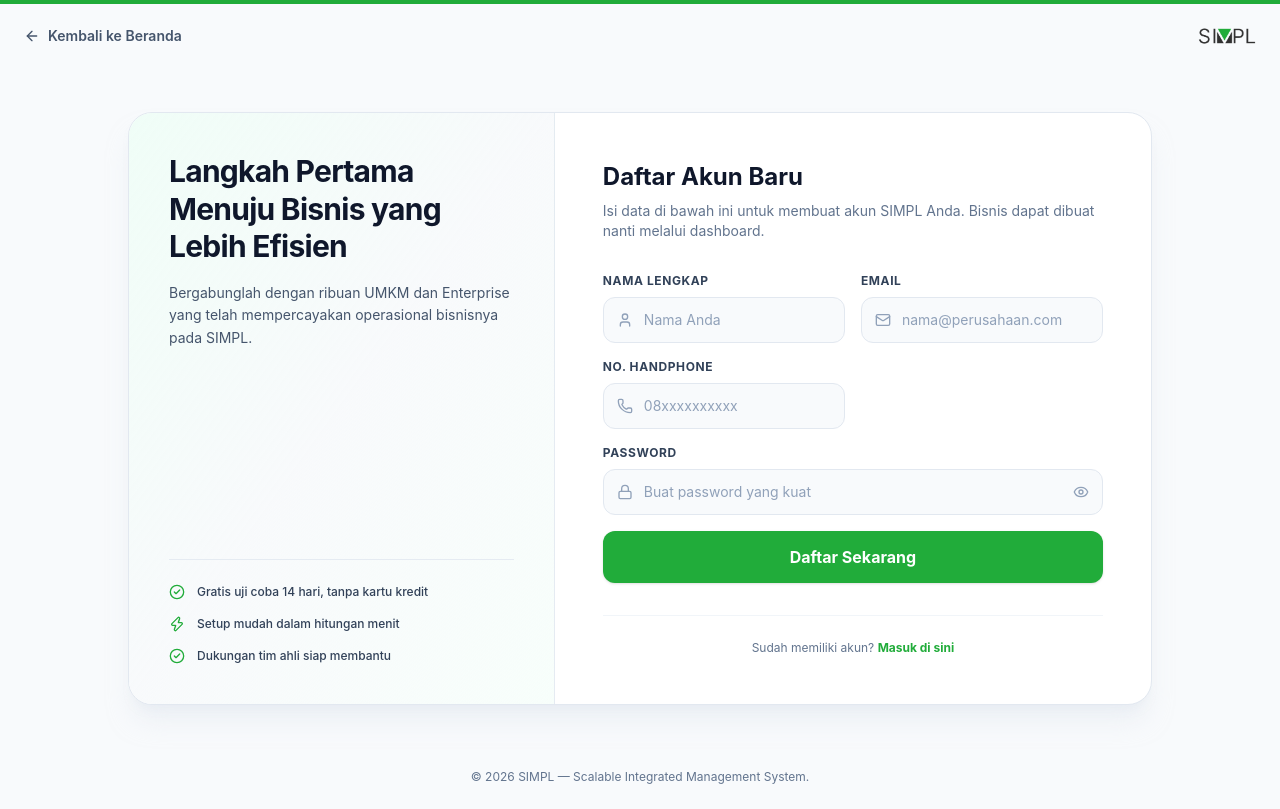
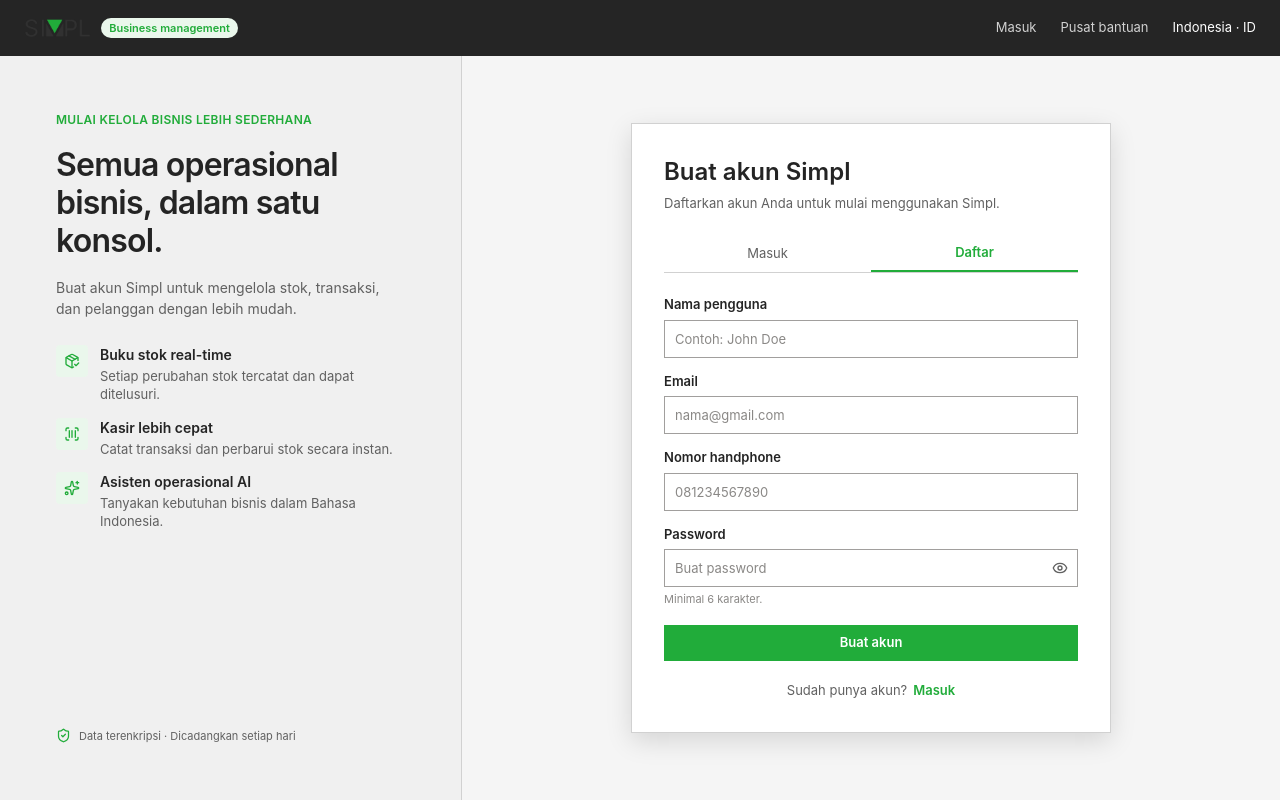
Before and after one commit to reihanboo/simpl, a React (Vite) app in the folder frontend/: page /auth/register in a window 1280 px wide. Built offline with nearby package versions, Linux system fonts and the light colour scheme.

Commit message:
fix: redesign the register page

```diff
--- a/frontend/src/pages/auth/register.tsx
+++ b/frontend/src/pages/auth/register.tsx
@@ -1,7 +1,14 @@
 import { useState } from 'react';
 import { motion } from 'framer-motion';
 import { Link, useNavigate } from 'react-router-dom';
-import { User, Lock, Eye, EyeOff, ArrowLeft, CheckCircle2, Zap, Mail, Phone } from 'lucide-react';
+import {
+  Eye,
+  EyeOff,
+  PackageCheck,
+  ScanBarcode,
+  ShieldCheck,
+  Sparkles,
+} from 'lucide-react';
 import { isValidIndonesianMobilePhone } from '../../utils/phone';
 
 export default function RegisterPage() {
@@ -14,8 +21,6 @@ export default function RegisterPage() {
   const [isLoading, setIsLoading] = useState(false);
   const [errorMessage, setErrorMessage] = useState('');
 
-  // (Removed inline OTP states, now using dedicated verify-otp page)
-
   const handleSubmit = async (e: React.FormEvent) => {
     e.preventDefault();
     setErrorMessage('');
@@ -24,8 +29,16 @@ export default function RegisterPage() {
       setErrorMessage('Silakan lengkapi semua field yang wajib diisi.');
       return;
     }
+
+    if (password.length < 6) {
+      setErrorMessage('Password harus terdiri dari minimal 6 karakter.');
+      return;
+    }
+
     if (!isValidIndonesianMobilePhone(phone)) {
-      setErrorMessage('Masukkan nomor handphone Indonesia yang valid, misalnya 081234567890 atau +6281234567890.');
+      setErrorMessage(
+        'Masukkan nomor handphone Indonesia yang valid, misalnya 081234567890 atau +6281234567890.',
+      );
       return;
     }
 
@@ -37,12 +50,11 @@ export default function RegisterPage() {
         headers: {
           'Content-Type': 'application/json',
         },
-        // Match the backend RegisterInput struct
         body: JSON.stringify({
           username: name,
           email,
           phone,
-          password
+          password,
         }),
       });
 
@@ -52,214 +64,216 @@ export default function RegisterPage() {
         throw new Error(data.error || 'Pendaftaran gagal. Silakan coba lagi.');
       }
 
-      // Move to separate OTP step
       navigate(`/auth/verify-otp?email=${encodeURIComponent(email)}`);
-      setErrorMessage('');
-    } catch (err: any) {
-      setErrorMessage(err.message || 'Terjadi kesalahan jaringan.');
+    } catch (err: unknown) {
+      setErrorMessage(err instanceof Error ? err.message : 'Terjadi kesalahan jaringan.');
     } finally {
       setIsLoading(false);
     }
   };
 
   return (
-    <div className="min-h-screen bg-slate-50 flex flex-col justify-between relative overflow-hidden font-sans text-slate-900">
-      {/* Background Decorative Accent Elements */}
-      <div className="absolute top-0 left-0 w-full h-1 bg-[#21AC3A]" />
-      <div className="absolute top-12 left-10 w-96 h-96 bg-[#21AC3A]/5 rounded-full blur-3xl -z-10 pointer-events-none" />
-      <div className="absolute bottom-10 right-10 w-96 h-96 bg-slate-200/50 rounded-full blur-3xl -z-10 pointer-events-none" />
-
-      {/* Top Header Navigation */}
-      <header className="p-6 max-w-7xl w-full mx-auto flex justify-between items-center">
-        <Link
-          to="/"
-          className="inline-flex items-center gap-2 text-sm font-semibold text-slate-600 hover:text-[#21AC3A] transition-colors cursor-pointer"
-        >
-          <ArrowLeft className="w-4 h-4" />
-          <span>Kembali ke Beranda</span>
+    <div className="flex min-h-screen flex-col bg-[#F5F5F5] font-sans text-[#242424]">
+      <header className="flex h-14 shrink-0 items-center justify-between bg-[#252525] px-6 text-white">
+        <Link to="/" className="flex items-center gap-2.5" aria-label="Simpl beranda">
+          <img src="/simpl-logo-dark.png" alt="Simpl" className="h-7 w-auto object-contain" />
+          <span className="rounded-full bg-[#EAF7EC] px-2 py-0.5 text-[11px] font-semibold text-[#21AC3A]">
+            Business management
+          </span>
         </Link>
-        <div className="flex items-center gap-2">
-          <img src="/simpl-logo-dark.png" alt="SIMPL Logo" className="h-6 object-contain" />
-        </div>
+        <nav className="flex items-center gap-4 text-xs text-[#D1D1D1] sm:gap-6 sm:text-[13px]">
+          <Link to="/auth/login" className="transition-colors hover:text-white">
+            Masuk
+          </Link>
+          <span className="hidden sm:inline">Pusat bantuan</span>
+          <span className="text-white">Indonesia · ID</span>
+        </nav>
       </header>
 
-      {/* Main Register Card Section */}
-      <main className="flex-1 flex items-center justify-center p-6 my-4">
-        <div className="w-full max-w-5xl grid md:grid-cols-12 bg-white rounded-3xl border border-slate-200 shadow-xl shadow-slate-200/50 overflow-hidden">
-          {/* Left Column: Brand Highlight & Features (hidden on mobile, visible on tablet/desktop) */}
-          <div className="hidden md:flex md:col-span-5 bg-gradient-to-br from-emerald-50/80 via-slate-50 to-emerald-50/40 p-8 lg:p-10 text-slate-800 flex-col justify-between relative border-r border-slate-200/80">
+      <main className="flex flex-1 items-stretch">
+        <aside className="hidden w-[36.1%] shrink-0 flex-col justify-between border-r border-[#D1D1D1] bg-[#F0F0F0] p-10 lg:flex xl:p-14">
+          <div className="flex flex-col gap-4.5">
+            <p className="text-xs font-semibold uppercase tracking-wide text-[#21AC3A]">
+              Mulai kelola bisnis lebih sederhana
+            </p>
+            <h1 className="max-w-md text-[32px] font-semibold leading-[1.18] tracking-tight text-[#242424]">
+              Semua operasional bisnis, dalam satu konsol.
+            </h1>
+            <p className="max-w-md text-sm leading-normal text-[#616161]">
+              Buat akun Simpl untuk mengelola stok, transaksi, dan pelanggan dengan lebih mudah.
+            </p>
+
+            <div className="mt-2 flex flex-col gap-3.5">
+              <div className="flex items-start gap-3">
+                <span className="flex h-8 w-8 shrink-0 items-center justify-center rounded bg-[#EAF7EC] text-[#21AC3A]">
+                  <PackageCheck className="h-4 w-4" />
+                </span>
                 <div>
-              <h2 className="text-2xl lg:text-3xl font-bold tracking-tight mb-4 leading-tight text-slate-900">
-                Langkah Pertama Menuju Bisnis yang Lebih Efisien
-              </h2>
-              <p className="text-slate-600 text-sm leading-relaxed mb-8">
-                Bergabunglah dengan ribuan UMKM dan Enterprise yang telah mempercayakan operasional bisnisnya pada SIMPL.
+                  <p className="text-sm font-semibold">Buku stok real-time</p>
+                  <p className="mt-0.5 text-[13px] leading-[1.4] text-[#616161]">
+                    Setiap perubahan stok tercatat dan dapat ditelusuri.
                   </p>
                 </div>
-
-            <div className="space-y-4 border-t border-slate-200/80 pt-6">
-              <div className="flex items-center gap-3 text-xs text-slate-700 font-medium">
-                <CheckCircle2 className="w-4 h-4 text-[#21AC3A] shrink-0" />
-                <span>Gratis uji coba 14 hari, tanpa kartu kredit</span>
               </div>
-              <div className="flex items-center gap-3 text-xs text-slate-700 font-medium">
-                <Zap className="w-4 h-4 text-[#21AC3A] shrink-0" />
-                <span>Setup mudah dalam hitungan menit</span>
+              <div className="flex items-start gap-3">
+                <span className="flex h-8 w-8 shrink-0 items-center justify-center rounded bg-[#EAF7EC] text-[#21AC3A]">
+                  <ScanBarcode className="h-4 w-4" />
+                </span>
+                <div>
+                  <p className="text-sm font-semibold">Kasir lebih cepat</p>
+                  <p className="mt-0.5 text-[13px] leading-[1.4] text-[#616161]">
+                    Catat transaksi dan perbarui stok secara instan.
+                  </p>
                 </div>
-              <div className="flex items-center gap-3 text-xs text-slate-700 font-medium">
-                <CheckCircle2 className="w-4 h-4 text-[#21AC3A] shrink-0" />
-                <span>Dukungan tim ahli siap membantu</span>
+              </div>
+              <div className="flex items-start gap-3">
+                <span className="flex h-8 w-8 shrink-0 items-center justify-center rounded bg-[#EAF7EC] text-[#21AC3A]">
+                  <Sparkles className="h-4 w-4" />
+                </span>
+                <div>
+                  <p className="text-sm font-semibold">Asisten operasional AI</p>
+                  <p className="mt-0.5 text-[13px] leading-[1.4] text-[#616161]">
+                    Tanyakan kebutuhan bisnis dalam Bahasa Indonesia.
+                  </p>
+                </div>
               </div>
             </div>
           </div>
 
-          {/* Right Column: Dynamic Form (Registration or OTP) */}
-          <div className="col-span-12 md:col-span-7 p-6 sm:p-8 lg:p-12 flex flex-col justify-center">
-              {/* --- REGISTRATION STEP --- */}
-              <motion.div
-                initial={{ opacity: 0, x: -20 }}
-                animate={{ opacity: 1, x: 0 }}
-                className="w-full"
-              >
-                <div className="mb-8">
-                  <h1 className="text-2xl font-bold text-slate-900 mb-2">Daftar Akun Baru</h1>
-                  <p className="text-slate-500 text-sm">
-                    Isi data di bawah ini untuk membuat akun SIMPL Anda. Bisnis dapat dibuat nanti melalui dashboard.
+          <div className="flex items-center gap-2 text-[11px] text-[#616161]">
+            <ShieldCheck className="h-3.75 w-3.75 text-[#21AC3A]" />
+            <span>Data terenkripsi · Dicadangkan setiap hari</span>
+          </div>
+        </aside>
+
+        <section className="flex flex-1 items-center justify-center px-4 py-8 sm:px-8 lg:px-12">
+          <div className="w-full max-w-120 border border-[#D1D1D1] bg-white p-6 shadow-[0_8px_24px_rgba(0,0,0,0.13)] sm:p-8">
+            <div className="mb-5.5">
+              <h2 className="text-2xl font-semibold text-[#242424]">Buat akun Simpl</h2>
+              <p className="mt-1.5 text-[13px] text-[#616161]">
+                Daftarkan akun Anda untuk mulai menggunakan Simpl.
               </p>
             </div>
 
+            <div className="mb-5.5 flex h-9.5 border-b border-[#D1D1D1] text-[13px]">
+              <Link
+                to="/auth/login"
+                className="flex flex-1 items-center justify-center text-[#616161] transition-colors hover:text-[#242424]"
+              >
+                Masuk
+              </Link>
+              <span className="flex flex-1 items-center justify-center border-b-2 border-[#21AC3A] font-semibold text-[#21AC3A]">
+                Daftar
+              </span>
+            </div>
+
             {errorMessage && (
-                  <div className="mb-6 p-4 rounded-xl bg-red-50 border border-red-200 text-red-700 text-xs font-semibold">
+              <motion.div
+                initial={{ opacity: 0, y: -8 }}
+                animate={{ opacity: 1, y: 0 }}
+                role="alert"
+                className="mb-4 border border-red-200 bg-red-50 p-3 text-xs font-medium text-red-700"
+              >
                 {errorMessage}
-                  </div>
+              </motion.div>
             )}
 
-                <form onSubmit={handleSubmit} className="space-y-4">
-                  <div className="grid grid-cols-1 sm:grid-cols-2 gap-4">
-                    {/* Name Input */}
-                    <div>
-                      <label className="block text-xs font-bold uppercase tracking-wider text-slate-700 mb-2">
-                        Nama Lengkap
+            <form onSubmit={handleSubmit} className="flex flex-col gap-3.5">
+              <div className="flex flex-col gap-1.25">
+                <label htmlFor="name" className="text-[13px] font-semibold text-[#242424]">
+                  Nama pengguna
                 </label>
-                      <div className="relative">
-                        <div className="absolute inset-y-0 left-0 pl-3.5 flex items-center pointer-events-none text-slate-400">
-                          <User className="w-4 h-4" />
-                        </div>
                 <input
+                  id="name"
                   type="text"
+                  autoComplete="username"
+                  required
                   value={name}
                   onChange={(e) => setName(e.target.value)}
-                          placeholder="Nama Anda"
-                          className="w-full pl-10 pr-4 py-3 bg-slate-50 border border-slate-200 rounded-xl text-sm text-slate-900 placeholder-slate-400 focus:bg-white focus:outline-none focus:border-[#21AC3A] focus:ring-1 focus:ring-[#21AC3A] transition-all"
+                  placeholder="Contoh: John Doe"
+                  className="h-9.5 w-full border border-[#A19F9D] bg-white px-2.5 text-[13px] text-[#242424] outline-none transition-colors placeholder:text-[#8A8886] focus:border-[#21AC3A] focus:ring-1 focus:ring-[#21AC3A]"
                 />
               </div>
+
+              <div className="flex flex-col gap-1.25">
+                <label htmlFor="email" className="text-[13px] font-semibold text-[#242424]">
+                  Email
+                </label>
+                <input
+                  id="email"
+                  type="email"
+                  autoComplete="email"
+                  required
+                  value={email}
+                  onChange={(e) => setEmail(e.target.value)}
+                  placeholder="nama@gmail.com"
+                  className="h-9.5 w-full border border-[#A19F9D] bg-white px-2.5 text-[13px] text-[#242424] outline-none transition-colors placeholder:text-[#8A8886] focus:border-[#21AC3A] focus:ring-1 focus:ring-[#21AC3A]"
+                />
               </div>
 
-                    {/* Email Input */}
-                    <div>
-                      <label className="block text-xs font-bold uppercase tracking-wider text-slate-700 mb-2">
-                        Email
+              <div className="flex flex-col gap-1.25">
+                <label htmlFor="phone" className="text-[13px] font-semibold text-[#242424]">
+                  Nomor handphone
                 </label>
-                      <div className="relative">
-                        <div className="absolute inset-y-0 left-0 pl-3.5 flex items-center pointer-events-none text-slate-400">
-                          <Mail className="w-4 h-4" />
-                        </div>
                 <input
-                          type="email"
-                          value={email}
-                          onChange={(e) => setEmail(e.target.value)}
-                          placeholder="nama@perusahaan.com"
-                          className="w-full pl-10 pr-4 py-3 bg-slate-50 border border-slate-200 rounded-xl text-sm text-slate-900 placeholder-slate-400 focus:bg-white focus:outline-none focus:border-[#21AC3A] focus:ring-1 focus:ring-[#21AC3A] transition-all"
+                  id="phone"
+                  type="tel"
+                  inputMode="tel"
+                  autoComplete="tel"
+                  required
+                  value={phone}
+                  onChange={(e) => setPhone(e.target.value)}
+                  placeholder="081234567890"
+                  className="h-9.5 w-full border border-[#A19F9D] bg-white px-2.5 text-[13px] text-[#242424] outline-none transition-colors placeholder:text-[#8A8886] focus:border-[#21AC3A] focus:ring-1 focus:ring-[#21AC3A]"
                 />
               </div>
-                    </div>
-                  </div>
 
-                  <div className="grid grid-cols-1 sm:grid-cols-2 gap-4">
-                    {/* Phone Input */}
-                    <div>
-                      <label className="block text-xs font-bold uppercase tracking-wider text-slate-700 mb-2">
-                        No. Handphone
-                      </label>
-                      <div className="relative">
-                        <div className="absolute inset-y-0 left-0 pl-3.5 flex items-center pointer-events-none text-slate-400">
-                          <Phone className="w-4 h-4" />
-                        </div>
-                        <input
-                          type="tel"
-                          required
-                          inputMode="tel"
-                          value={phone}
-                          onChange={(e) => setPhone(e.target.value)}
-                          placeholder="08xxxxxxxxxx"
-                          className="w-full pl-10 pr-4 py-3 bg-slate-50 border border-slate-200 rounded-xl text-sm text-slate-900 placeholder-slate-400 focus:bg-white focus:outline-none focus:border-[#21AC3A] focus:ring-1 focus:ring-[#21AC3A] transition-all"
-                        />
-                      </div>
-                    </div>
-                  </div>
-
-                  {/* Password Input */}
-              <div>
-                <label className="block text-xs font-bold uppercase tracking-wider text-slate-700 mb-2">
+              <div className="flex flex-col gap-1.25">
+                <label htmlFor="password" className="text-[13px] font-semibold text-[#242424]">
                   Password
                 </label>
                 <div className="relative">
-                  <div className="absolute inset-y-0 left-0 pl-3.5 flex items-center pointer-events-none text-slate-400">
-                    <Lock className="w-4 h-4" />
-                  </div>
                   <input
+                    id="password"
                     type={showPassword ? 'text' : 'password'}
+                    autoComplete="new-password"
+                    minLength={6}
+                    required
                     value={password}
                     onChange={(e) => setPassword(e.target.value)}
-                    placeholder="Buat password yang kuat"
-                    className="w-full pl-10 pr-11 py-3 bg-slate-50 border border-slate-200 rounded-xl text-sm text-slate-900 placeholder-slate-400 focus:bg-white focus:outline-none focus:border-[#21AC3A] focus:ring-1 focus:ring-[#21AC3A] transition-all"
+                    placeholder="Buat password"
+                    className="h-9.5 w-full border border-[#A19F9D] bg-white px-2.5 pr-10 text-[13px] text-[#242424] outline-none transition-colors placeholder:text-[#8A8886] focus:border-[#21AC3A] focus:ring-1 focus:ring-[#21AC3A]"
                   />
                   <button
                     type="button"
                     onClick={() => setShowPassword(!showPassword)}
-                    className="absolute inset-y-0 right-0 pr-3.5 flex items-center text-slate-400 hover:text-slate-600 cursor-pointer"
+                    aria-label={showPassword ? 'Sembunyikan password' : 'Tampilkan password'}
+                    className="absolute inset-y-0 right-0 flex items-center px-2.5 text-[#616161] hover:text-[#242424]"
                   >
-                    {showPassword ? <EyeOff className="w-4 h-4" /> : <Eye className="w-4 h-4" />}
+                    {showPassword ? <EyeOff className="h-4 w-4" /> : <Eye className="h-4 w-4" />}
                   </button>
                 </div>
+                <p className="text-[11px] leading-[1.35] text-[#8A8886]">Minimal 6 karakter.</p>
               </div>
 
-              {/* Submit Button */}
               <button
                 type="submit"
                 disabled={isLoading}
-                className="w-full py-3.5 px-4 mt-2 rounded-xl font-bold text-white bg-[#21AC3A] hover:bg-[#1d9732] active:scale-[0.99] transition-all duration-200 cursor-pointer shadow-sm flex items-center justify-center gap-2 disabled:opacity-70 disabled:cursor-not-allowed"
+                className="mt-1 flex h-9 w-full items-center justify-center border border-[#21AC3A] bg-[#21AC3A] px-3 text-[13px] font-semibold text-white transition-colors hover:bg-[#1d9732] disabled:cursor-not-allowed disabled:opacity-70"
               >
-                {isLoading ? (
-                  <>
-                    <div className="w-4 h-4 border-2 border-white border-t-transparent rounded-full animate-spin" />
-                    <span>Memproses...</span>
-                  </>
-                ) : (
-                  <span>Daftar Sekarang</span>
-                )}
+                {isLoading ? 'Memproses...' : 'Buat akun'}
               </button>
             </form>
 
-            {/* Bottom Login Prompt */}
-            <div className="mt-8 pt-6 border-t border-slate-100 text-center text-xs text-slate-500">
-              Sudah memiliki akun?{' '}
-              <Link
-                to="/auth/login"
-                className="font-bold text-[#21AC3A] hover:underline cursor-pointer"
-              >
-                Masuk di sini
+            <div className="mt-5 flex justify-center gap-1.5 text-[13px]">
+              <span className="text-[#616161]">Sudah punya akun?</span>
+              <Link to="/auth/login" className="font-semibold text-[#21AC3A] hover:underline">
+                Masuk
               </Link>
             </div>
-            </motion.div>
           </div>
-        </div>
+        </section>
       </main>
-
-      {/* Footer */}
-      <footer className="p-6 text-center text-xs text-slate-500">
-        © {new Date().getFullYear()} SIMPL — Scalable Integrated Management System.
-      </footer>
     </div>
   );
 }
```
Lines whose indentation alone changed are shown as unchanged.
